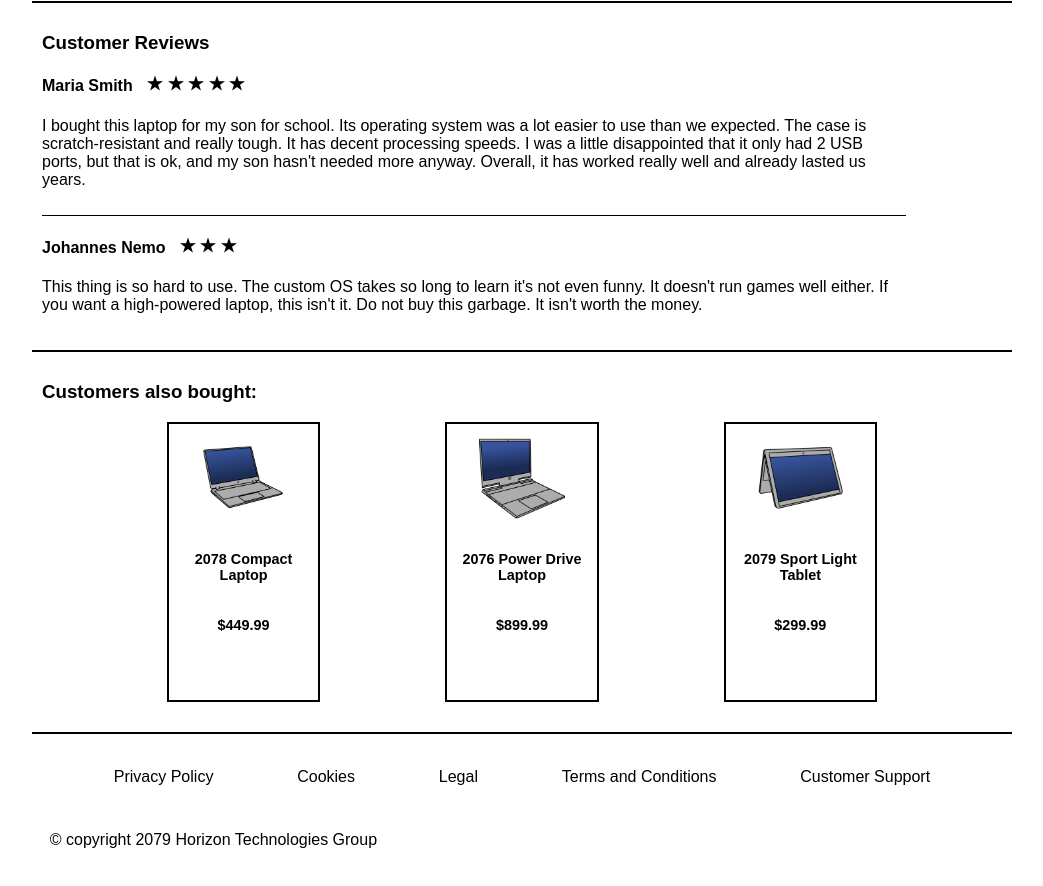
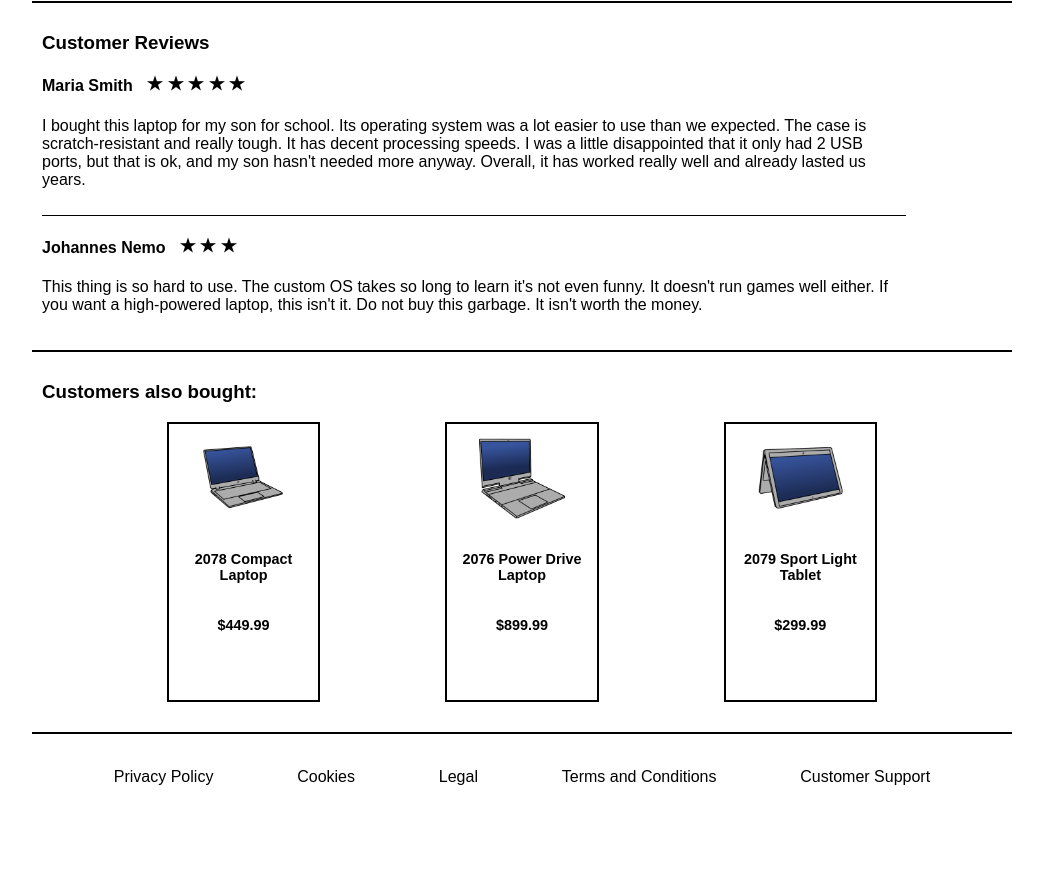
Before and after one commit to Owls-Parliamant/product-page, a plain HTML site: page index.html in a window 1280 px wide. Shown: the part 737-1623 px from the top of the page, without its empty margins (118-1161 px from the left). Drawn offline with Linux system fonts and the light colour scheme.

Commit message:
removed fictional copyright to avoid confusion

```diff
--- a/index.html
+++ b/index.html
@@ -161,8 +161,6 @@ The HT 2077 Ultra has a lightweight, scratch-resistant case. It includes 2 USB p
           <li class="footer-link"><a href="#">Customer Support</a></li>
         </ul>
 
-        <p id="copyright">© copyright 2079 Horizon Technologies Group</p>
-
       </footer>
 
     </main>
```
